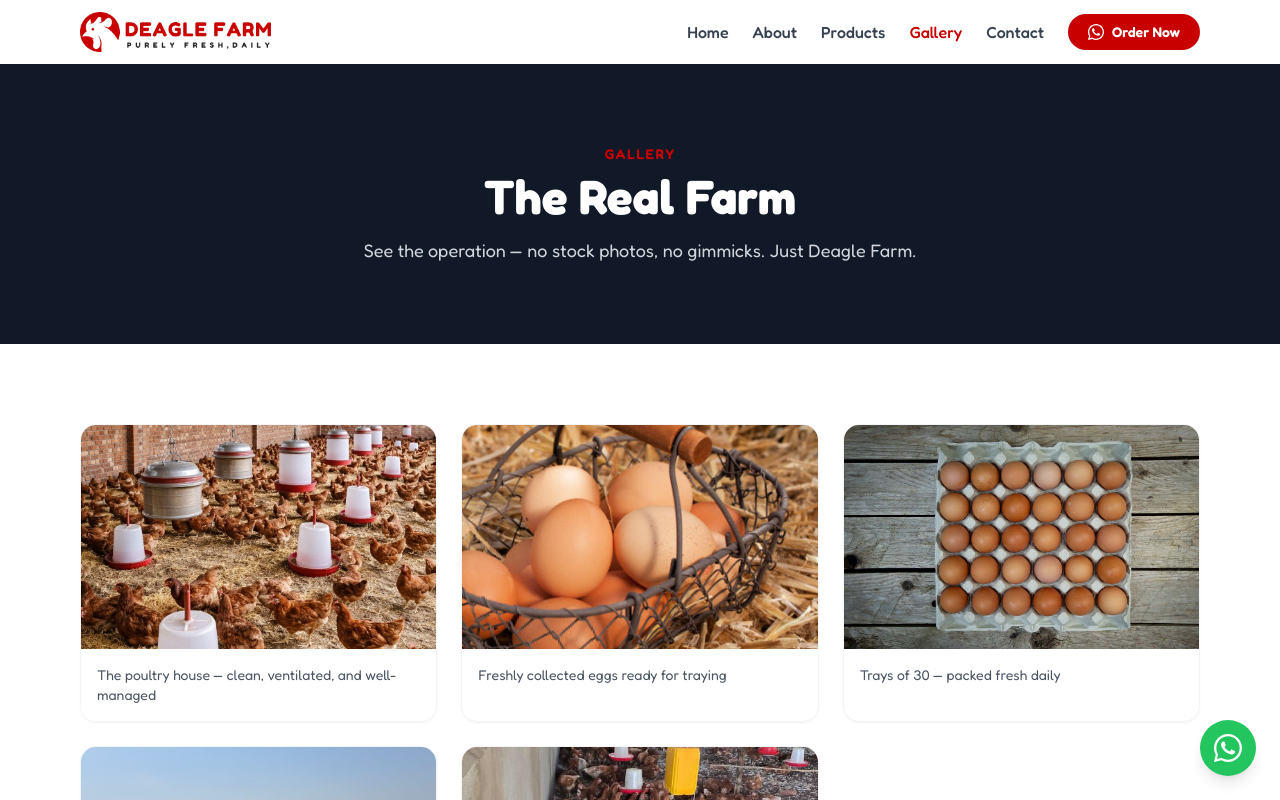
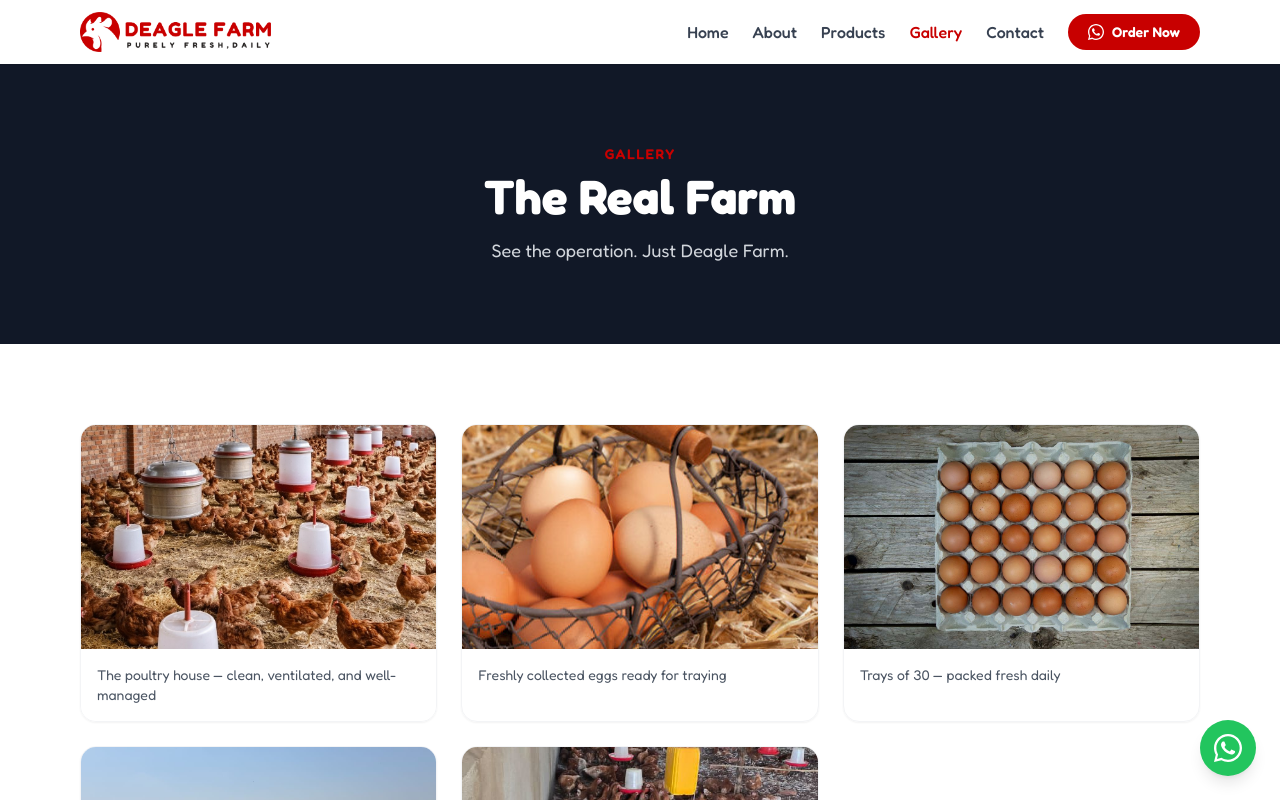
Before and after one commit to Dau2004/Deagle_farm, a React (Vite) app: page /gallery in a window 1280 px wide. Shown: the top 800 px of the page. Built offline with nearby package versions, Linux system fonts and the light colour scheme.

Commit message:
update the gallary page

```diff
--- a/src/pages/Gallery.jsx
+++ b/src/pages/Gallery.jsx
@@ -30,7 +30,7 @@ export default function Gallery() {
           <p className="text-brand font-semibold uppercase tracking-widest text-sm mb-2">Gallery</p>
           <h1 className="text-4xl md:text-5xl font-bold mb-4">The Real Farm</h1>
           <p className="text-gray-300 text-lg">
-            See the operation — no stock photos, no gimmicks. Just Deagle Farm.
+            See the operation. Just Deagle Farm.
           </p>
         </div>
       </section>
```
